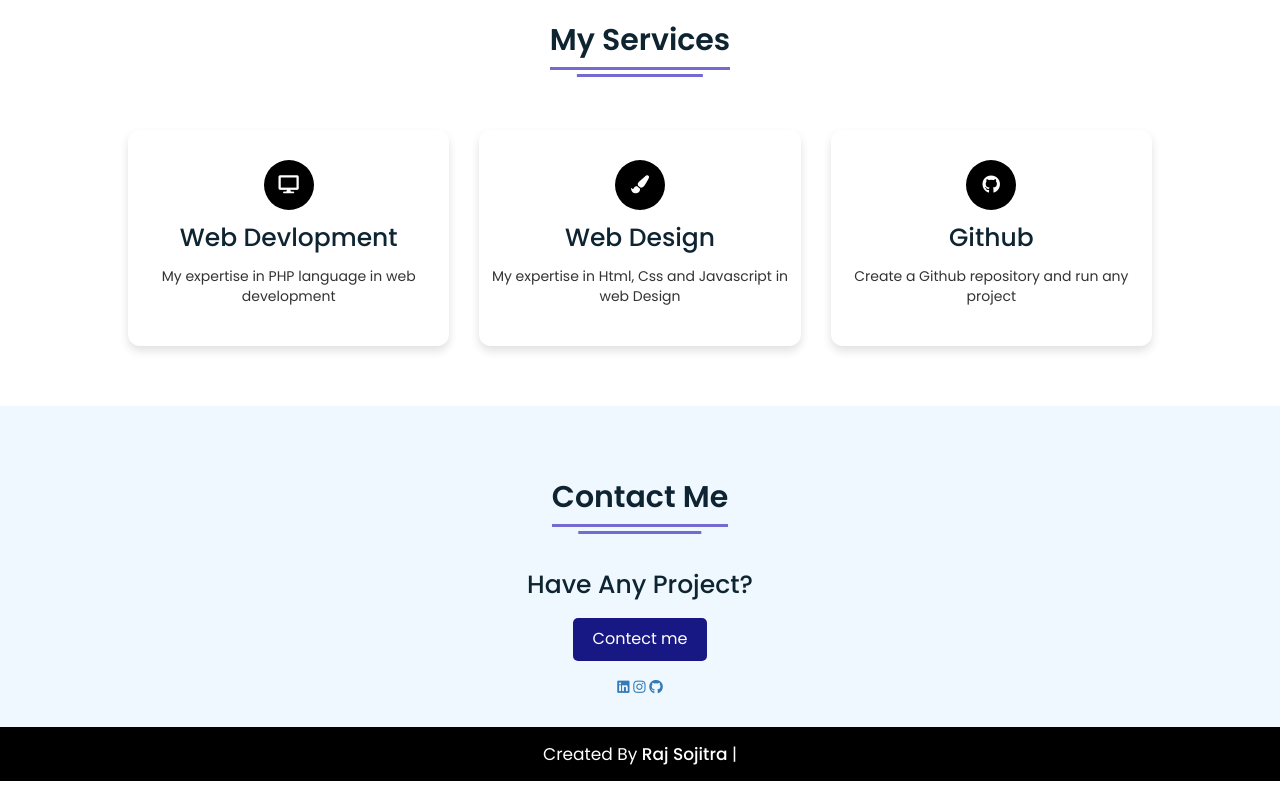
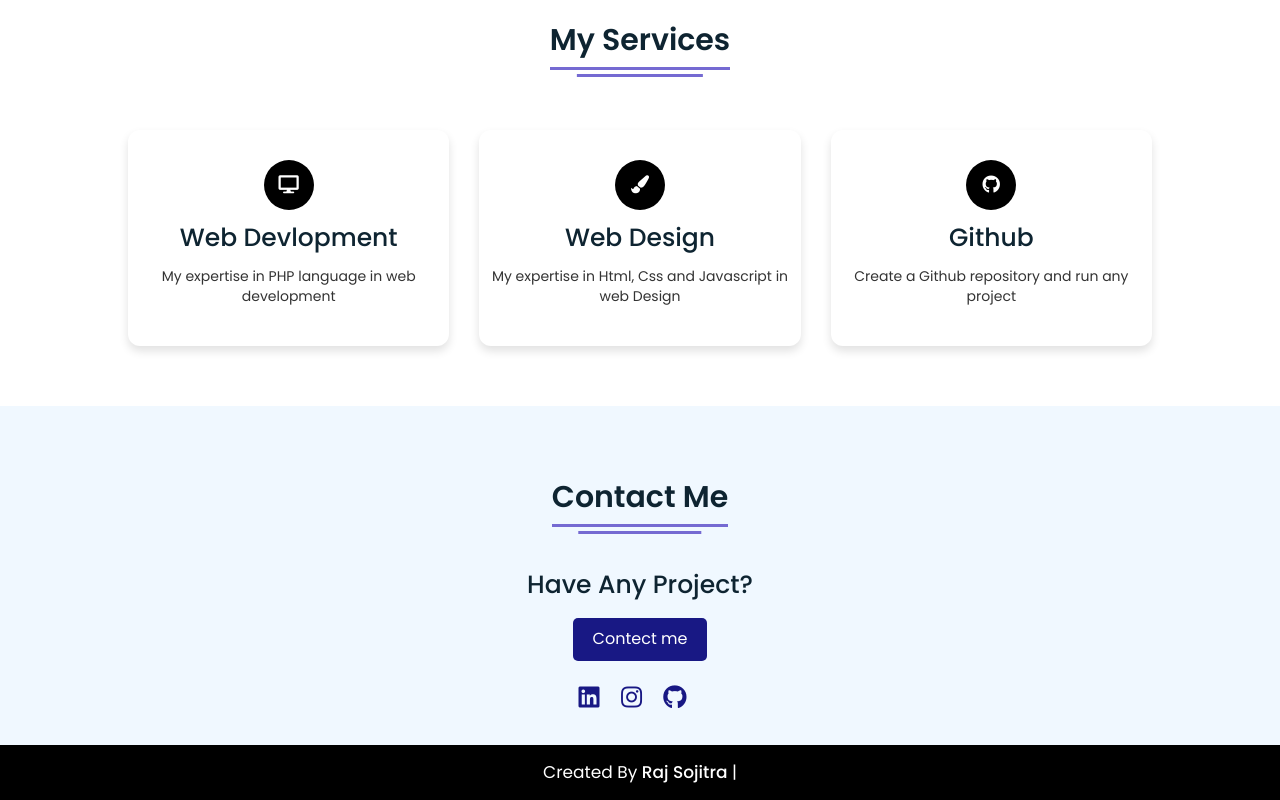
Before and after one commit to rajsojitra11/portfolio, a plain HTML site: page portfolio/index.html in a window 1280 px wide. Shown: the part 2119-2919 px from the top of the page. Drawn offline with nearby package versions, Linux system fonts and the light colour scheme.

Commit message:
Update style.css

```diff
--- a/portfolio/style.css
+++ b/portfolio/style.css
@@ -514,3 +514,17 @@ footer .text span a:hover {
     color: #ef4040;
   }
 }
+.social-icons {
+  margin-top: 20px;
+}
+
+.social-icons a {
+  margin-right: 15px;
+  font-size: 24px; /* Adjust the size as needed */
+  color: rgb(24, 24, 132); /* Match your theme */
+  transition: color 0.3s ease;
+}
+
+.social-icons a:hover {
+  color: #0077b5; /* Change color on hover for LinkedIn */
+}
```
